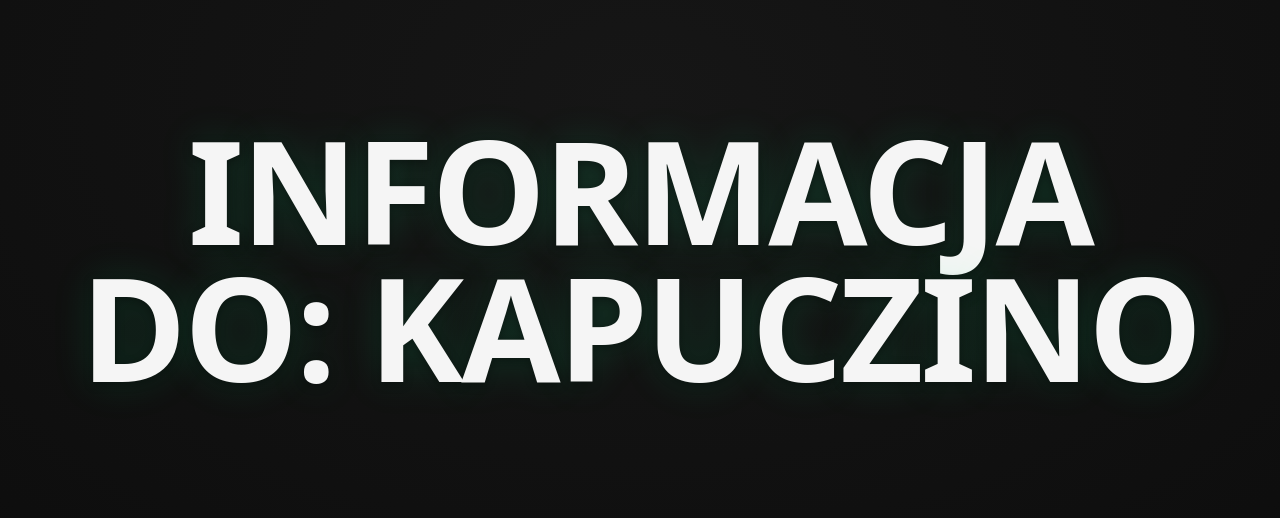
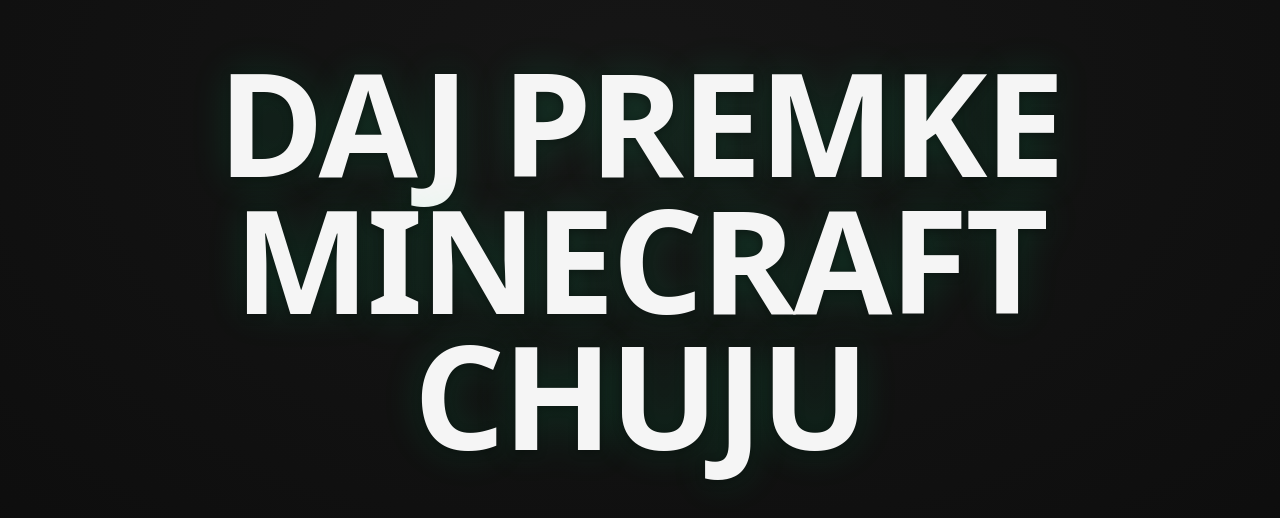
Before and after one commit to cwel-lgb/cwel-lgb.github.io, a plain HTML site: page index.html in a window 1280 px wide. Shown: the part 142-660 px from the top of the page. Drawn offline with Linux system fonts and the light colour scheme.

Commit message:
Update index.html

```diff
--- a/index.html
+++ b/index.html
@@ -3,7 +3,7 @@
 <head>
   <meta charset="UTF-8" />
   <meta name="viewport" content="width=device-width, initial-scale=1" />
-  <title>Informacja</title>
+  <title>Daj premkę</title>
   <style>
     :root {
       --bg: #0b0b0b;
@@ -38,7 +38,7 @@
 </head>
 <body>
   <main class="wrap">
-    <h1>Informacja do: kapuczino</h1>
+    <h1>Daj premke Minecraft chuju</h1>
   </main>
 </body>
 </html>
```
